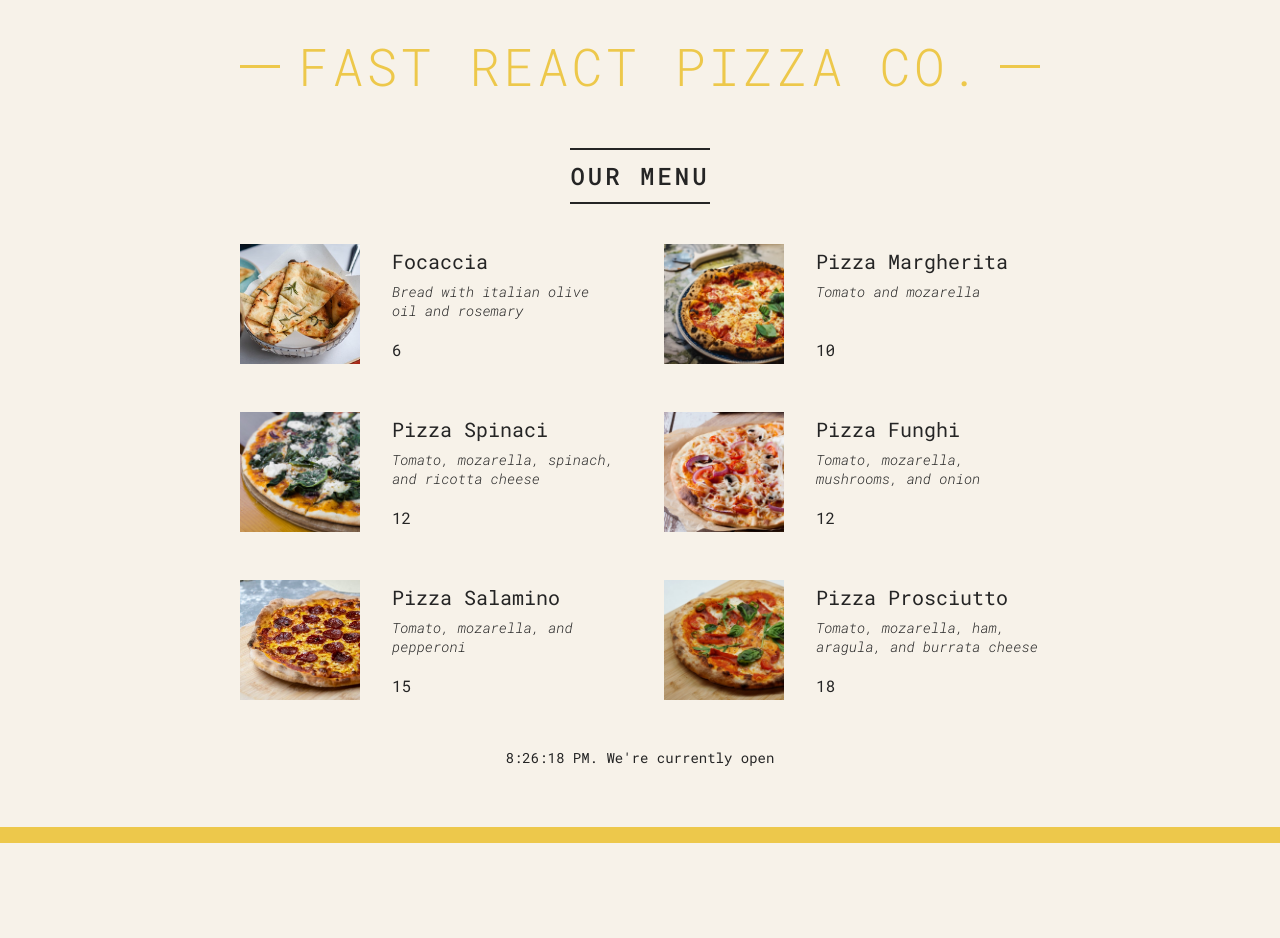
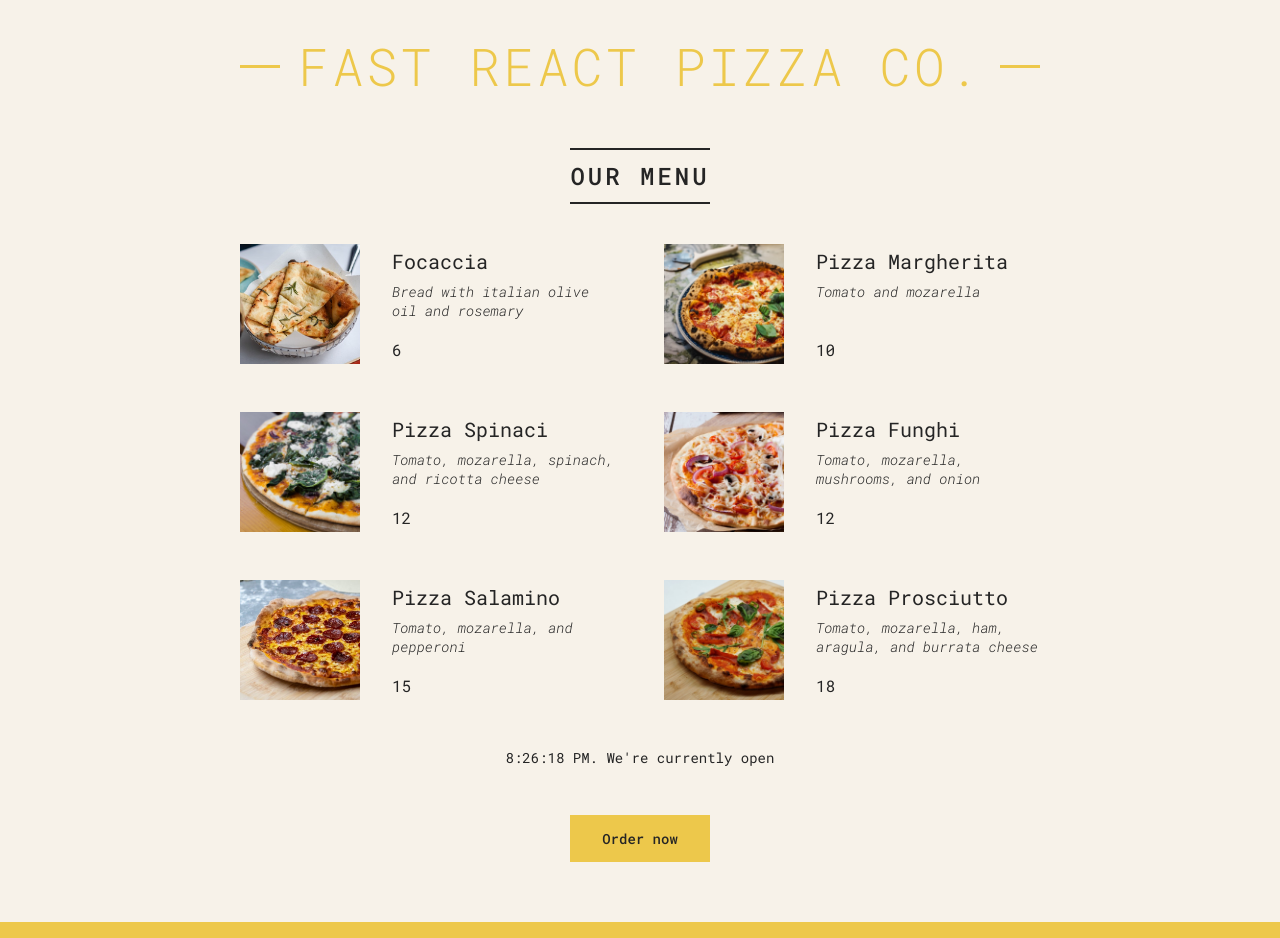
Before and after one commit to ericknamukolo/pizza-menu, a React (Create React App) app: page / in a window 1280 px wide. Before the commit the page ends 843 px from the top, so only its background shows below. Built offline with nearby package versions, Linux system fonts and the light colour scheme.

Commit message:
added order btn

```diff
--- a/src/components/footer.tsx
+++ b/src/components/footer.tsx
@@ -1,11 +1,14 @@
-import React from 'react';
+import React, { Fragment } from 'react';
 import '../index.css';
 
 const Footer = () => {
   return (
-    <footer className='footer'>
-      {new Date().toLocaleTimeString()}. We're currently open
-    </footer>
+    <Fragment>
+      <footer className='footer'>
+        {new Date().toLocaleTimeString()}. We're currently open
+      </footer>
+      <button className='btn'>Order now</button>
+    </Fragment>
   );
 };
 
```
